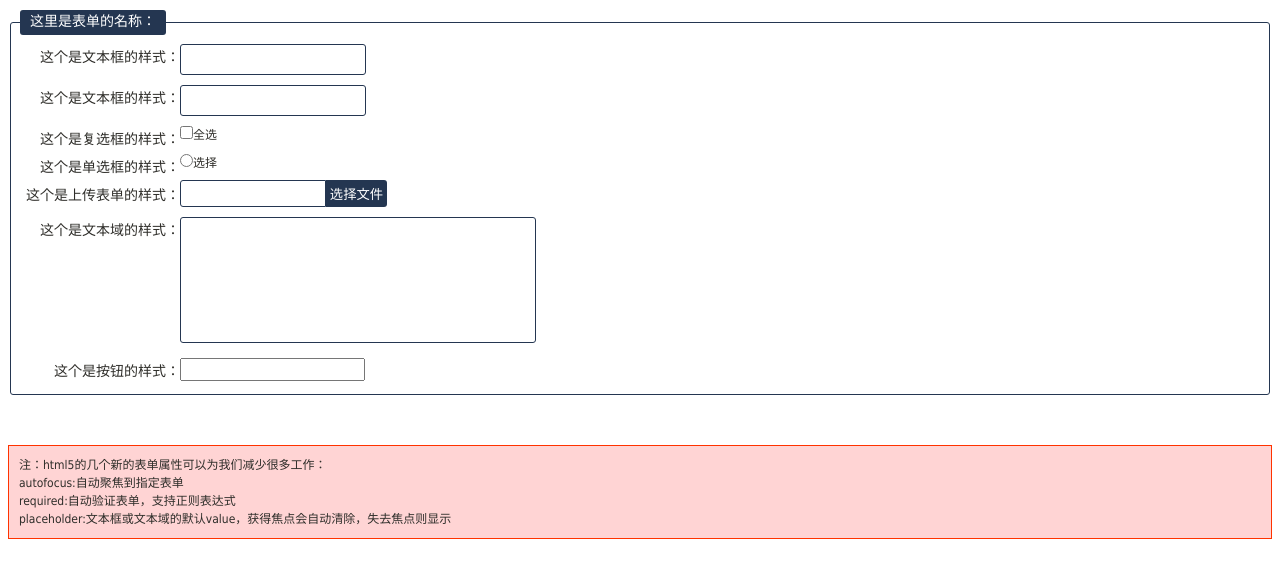
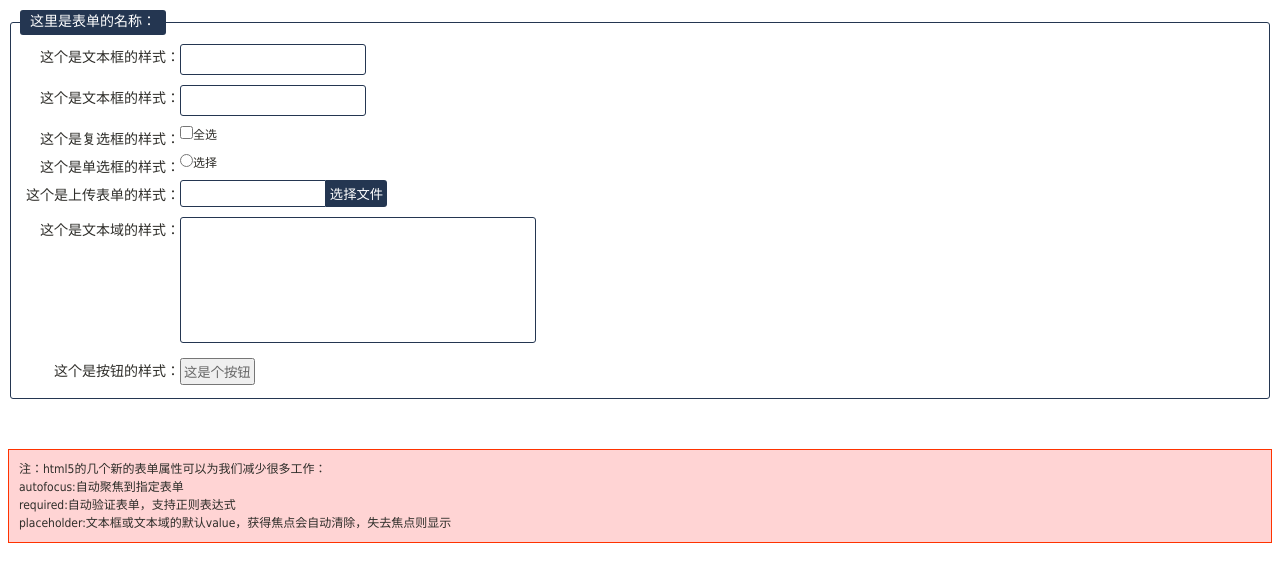
Before and after one commit to CageLiu/admin, a plain HTML site: page template/form.html in a window 1280 px wide. Drawn offline with Linux system fonts and the light colour scheme.

Commit message:
the form button style change

```diff
--- a/template/form.html
+++ b/template/form.html
@@ -33,7 +33,7 @@
 					<label>这个是文本域的样式：</label><textarea></textarea>
 				</li>
 				<li>
-					<label>这个是按钮的样式：</label><input type="text" class="fbtn" />
+					<label>这个是按钮的样式：</label><input type="submit" value="这是个按钮" class="fbtn" />
 				</li>
 			</ul>
 		</form>
```
